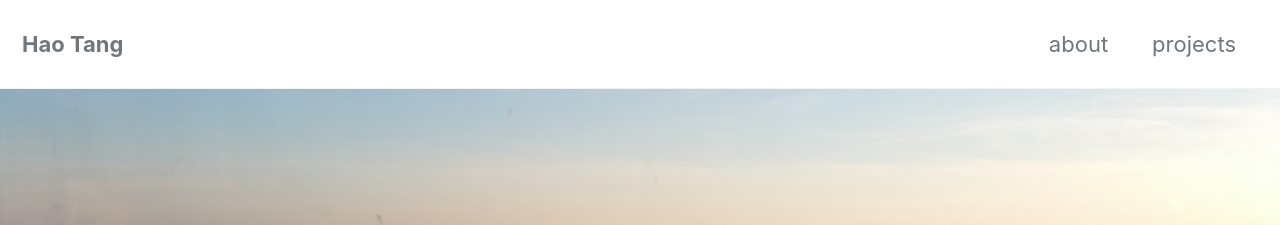
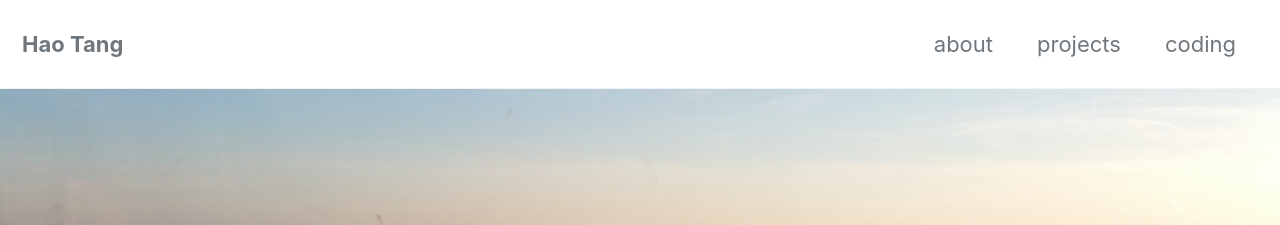
Before and after one commit to tanghao205/tanghao205.github.io, a Jekyll site: the page built from _pages/about.md, in a window 1280 px wide and 900 px high. Shown: the top 225 px of the window. Built offline with Jekyll 4.4.1, drawn with Linux system fonts in a browser that asks for light colours; cached includes are drawn as plain includes; nearby versions of some CDN libraries.

Commit message:
Update navigation.yml

```diff
--- a/_data/navigation.yml
+++ b/_data/navigation.yml
@@ -4,6 +4,8 @@ main:
     url: /about/
   - title: "projects"
     url: /projects/
+  - title: "coding"
+    url: /coding/
   # - title: "About"
   #   url: https://mmistakes.github.io/minimal-mistakes/about/
   # - title: "Sample Posts"
```
